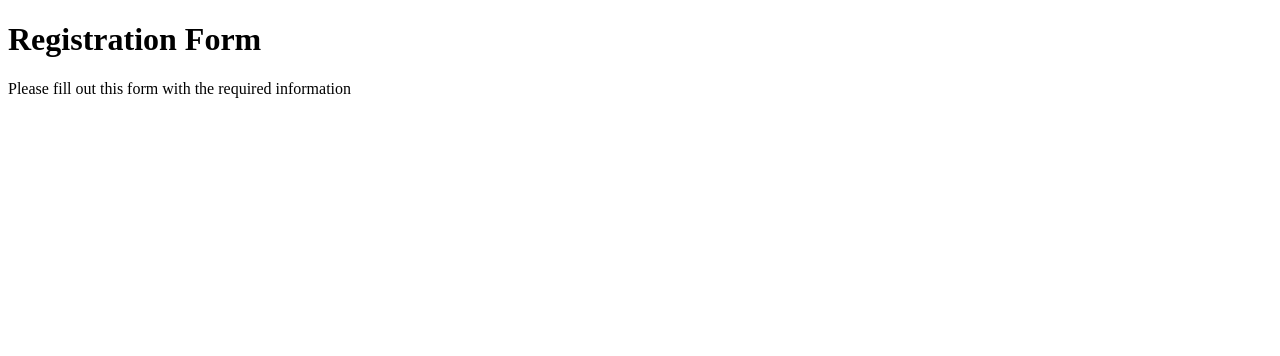
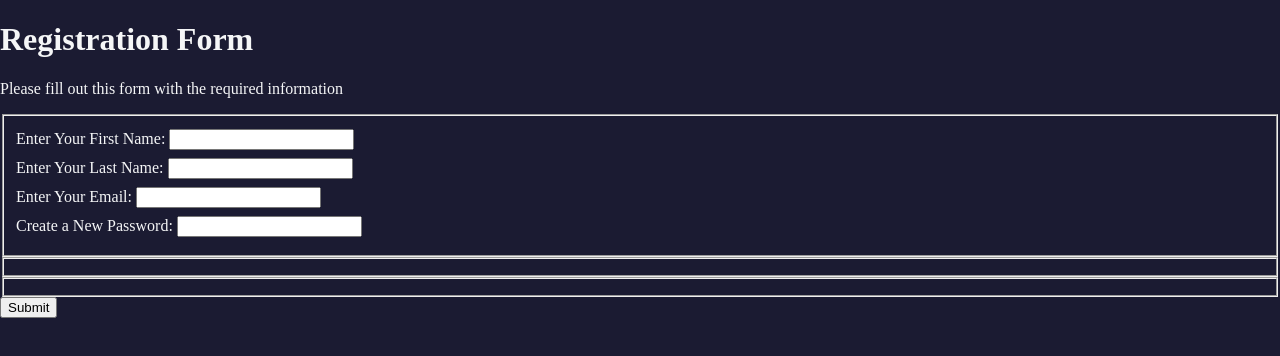
Before and after one commit to clrminded/FreeCodeCamp, a plain HTML site: page front-end-projects/registration-form/index.html in a window 1280 px wide. Drawn offline with Linux system fonts and the light colour scheme.

Commit message:
started form, updated log, taking notes on regex

```diff
--- a/front-end-projects/registration-form/index.html
+++ b/front-end-projects/registration-form/index.html
@@ -7,5 +7,16 @@
     <body>
         <h1>Registration Form</h1>
         <p>Please fill out this form with the required information</p>
+        <form action="https://register-demo.freecodecamp.org">
+            <fieldset>
+                <label>Enter Your First Name: <input type="text" required/></label>
+                <label>Enter Your Last Name: <input type="text" required/></label>
+                <label>Enter Your Email: <input type="email" required/></label>
+                <label>Create a New Password: <input type="password" pattern="[a-z0-5]{8,}" required/></label>
+            </fieldset>
+            <fieldset></fieldset>
+            <fieldset></fieldset>
+            <input type="submit" value="Submit">
+        </form>
     </body>
 </html>
--- a/front-end-projects/registration-form/styles.css
+++ b/front-end-projects/registration-form/styles.css
@@ -1,4 +1,13 @@
 body {
     width: 100%;
     height: 100vh;
+    margin: 0;
+    /* REMEBER THE NUMBERS THEY ARE PERFECT DARKMODE COLORS */
+    background-color: #1b1b32;
+    color: #f5f6f7;
 }
+
+label {
+    display: block;
+    margin: 0.5rem 0;
+}
```
Also changed, not shown: DeveloperLog.md (+1 -0 lines), algorithms-ds/regular-ex.js (added, +53 -0 lines), algorithms-ds/basic-js.js (added).
